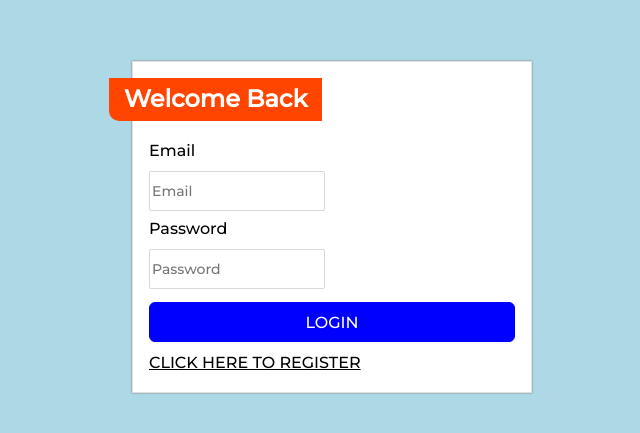
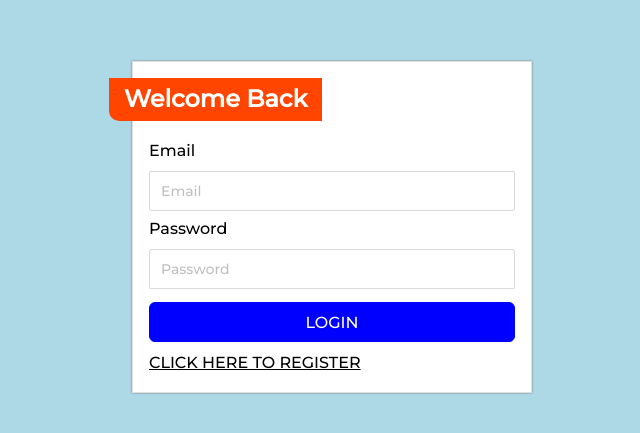
Before and after one commit to 14Muhammad/DoctorBookingApp, a React (Create React App) app in the folder client/: page /login in a window 1280 px wide. Shown: the part 173-606 px from the top of the page, without its empty margins (308-948 px from the left). Built offline with nearby package versions, Linux system fonts and the light colour scheme.

Commit message:
redirecting to login

```diff
--- a/client/src/pages/Login.js
+++ b/client/src/pages/Login.js
@@ -1,5 +1,5 @@
 import React from 'react';
-import {Button, Form} from "antd";
+import {Button, Form, Input} from "antd";
 import {Link} from "react-router-dom";
 
 function Login(props) {
@@ -11,11 +11,11 @@ function Login(props) {
             <div className='authentication-form card p-3'>
                 <h1 className='card-title'>Welcome Back </h1>
                 <Form layout='vertical' onFinish={onFinish}>
-                    <Form.Item label='Email' name='email' initialValue={''}>
-                        <input placeholder='Email'/>
+                    <Form.Item label='Email' name='email'>
+                        <Input placeholder='Email'/>
                     </Form.Item>
-                    <Form.Item label='Password' name='password' initialValue={''}>
-                        <input placeholder='Password' type='password'/>
+                    <Form.Item label='Password' name='password'>
+                        <Input placeholder='Password' type='password'/>
                     </Form.Item>
                     <Button className='primary-button my-2' htmlType='submit'>LOGIN</Button>
                     <Link to='/register' className='anchor'>CLICK HERE TO REGISTER</Link>
--- a/client/src/pages/Register.js
+++ b/client/src/pages/Register.js
@@ -1,36 +1,25 @@
 import React from 'react';
 import {Button, Form, Input} from "antd";
-import {Link} from "react-router-dom";
+import {Link, useNavigate} from "react-router-dom";
 import axios from "axios";
 import toast from "react-hot-toast";
 
 function Register(props) {
+    const navigate = useNavigate();
     const onFinish = async (values) => {
         try {
             console.log('Received values of the form', values);
             const response = await axios.post("/api/user/register", values);
             if (response.data.success) {
                 toast.success(response.data.message);
+                toast("Redirecting to login page");
+                navigate("/login");
             } else {
                 toast.error(response.data.message);
             }
         } catch (error) {
-            if (error.response) {
-                // The request was made and the server responded with a status code
-                // that falls out of the range of 2xx
-                console.error('Server responded with an error status:', error.response.status);
-                console.error('Error response data:', error.response.data);
-            } else if (error.request) {
-                // The request was made but no response was received
-                console.error('No response received from the server');
-            } else {
-                // Something happened in setting up the request that triggered an Error
-                console.error('Error setting up the request:', error.message);
-            }
             toast.error('Something went wrong');
-            console.log(error);
         }
-
     }
     return (
         <div className='authentication'>
@@ -53,5 +42,4 @@ function Register(props) {
         </div>
     );
 }
-
 export default Register;
```
